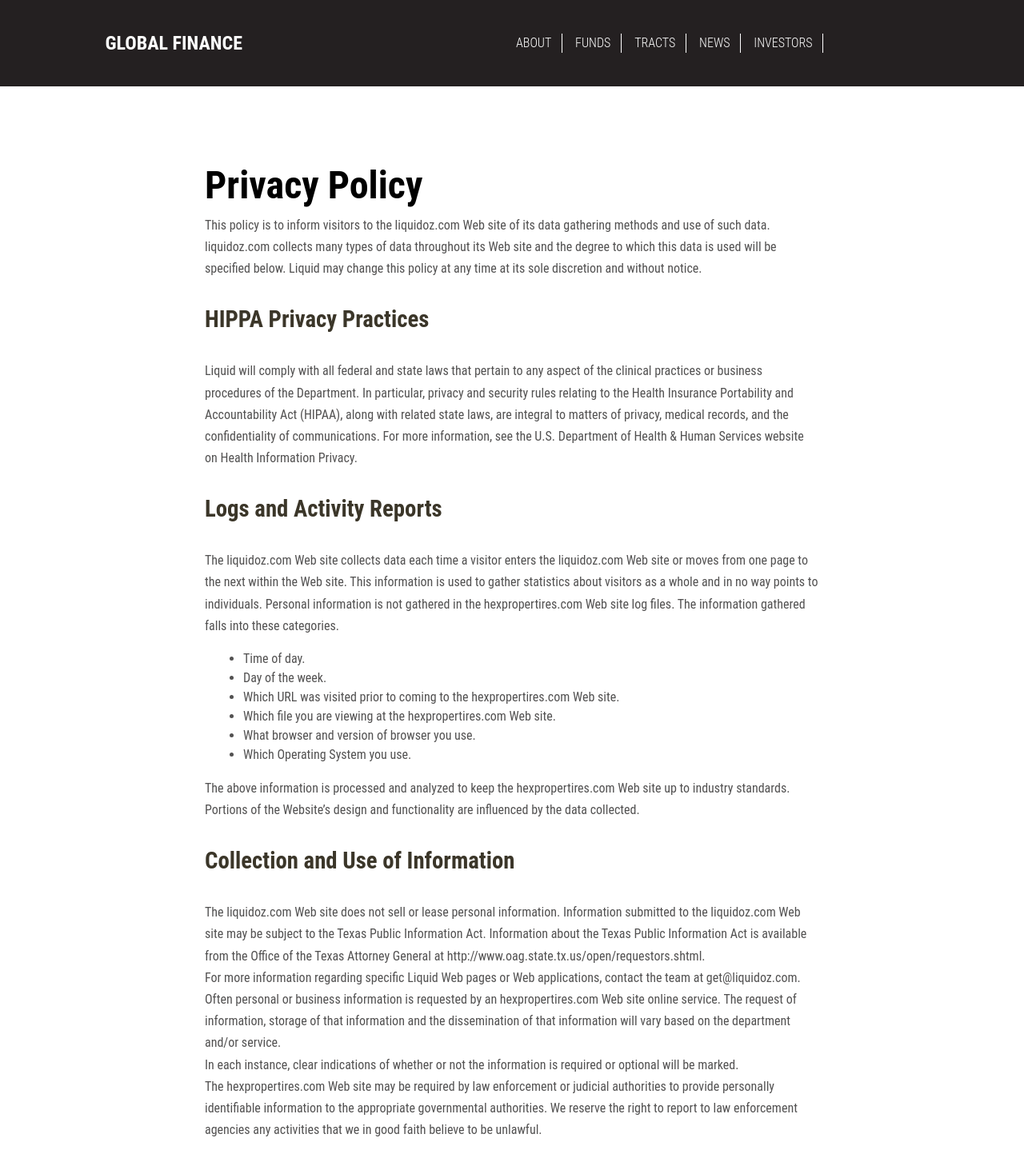
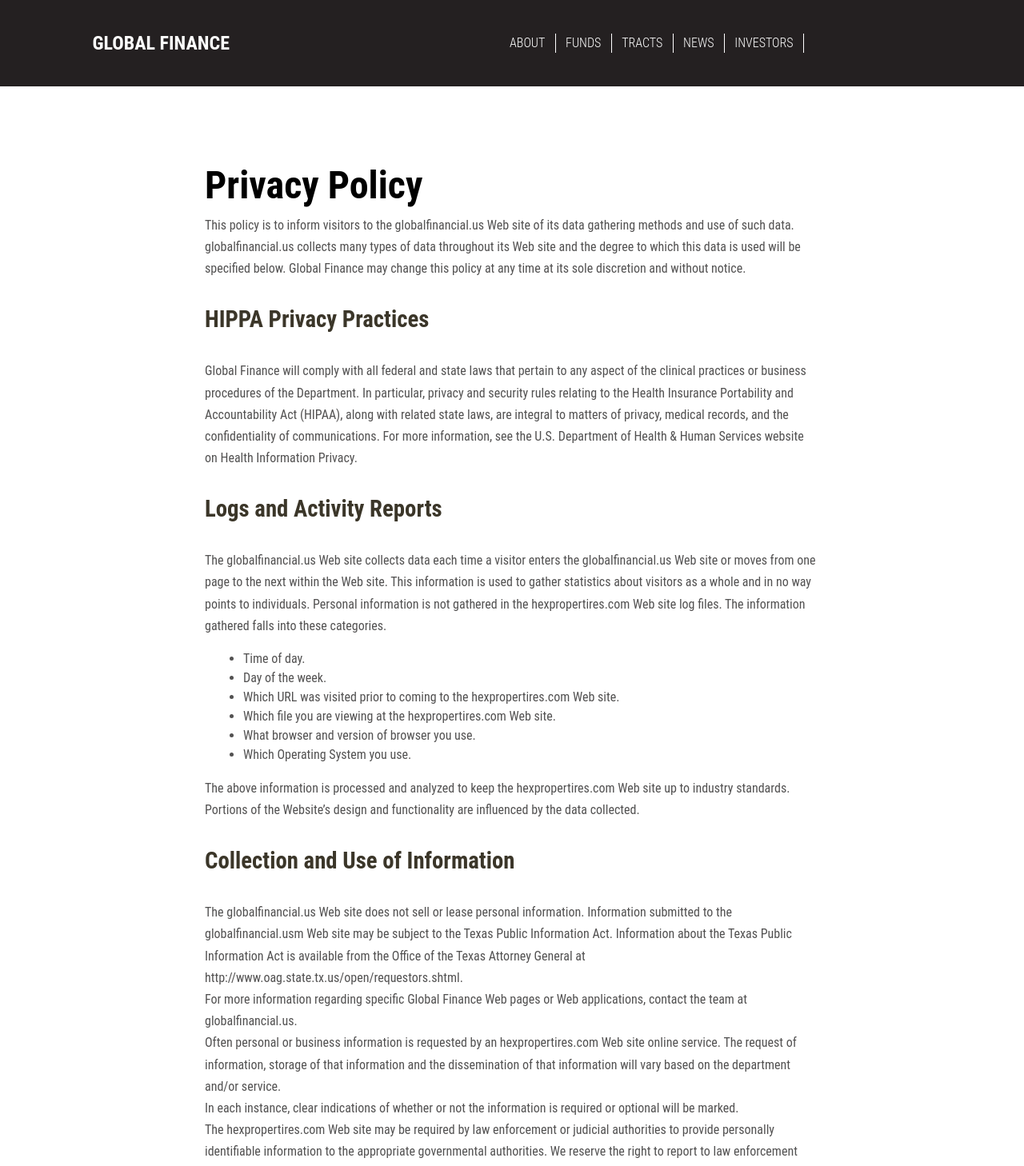
Before and after one commit to kelvin-omoh/Liquid, a React (Create React App) app: page /privacy-policy in a window 1280 px wide. Shown: the top 1458 px of the page at 80% size. Built offline with nearby package versions, Linux system fonts and the light colour scheme; no server answers; a web font is replaced by a local one.

Commit message:
made little changes

```diff
--- a/src/components/investorProspectus.css
+++ b/src/components/investorProspectus.css
@@ -24,7 +24,7 @@
     color: rgb(23, 23, 23);
 }
 .investor-prospectus-text  div input {
-    width: auto;
+    /* width: auto; */
     padding: 0.7em 3em 0.7em 0.5em;
     font-size: 2em;
     background-color: transparent;
--- a/src/components/navbar.css
+++ b/src/components/navbar.css
@@ -1,6 +1,7 @@
 .navbar {
     display: flex;
     justify-content: space-around;
+    width: 100%;
     background-color: rgb(36,32,33);
     /* padding: 0.5em; */
     color: white;
@@ -24,7 +25,7 @@
 
 .navbar a {
     text-decoration: none;
-    padding-left: 1em;
+    padding-left: em;
     color: white;
     align-self: center;
 }
--- a/src/components/navbar.js
+++ b/src/components/navbar.js
@@ -52,14 +52,15 @@
     return (
 
         <div className="navbar p-9 justify-center  relative  w-screen flex flex-col md:flex-row ">
-            <h1 className="text-[1.5em] pr-10 font-semibold r "><Link to='/'>GLOBAL FINANCE</Link></h1>
-            <div className="  text-white md:hidden absolute top-[2.5em] right-[8%]">
+
+            <h1 className=" text-[1.2em] md:text-[1.5em]   font-semibold  mr-8 "><Link to='/'>GLOBAL FINANCE</Link></h1>
+            <div className="  text-white  md:hidden absolute top-[2.5em] right-[8%]">
                 {hambugger===false ?
             <>
             <AiOutlineMenu onClick={toggle} size={30} className=" text-white"/>
             </>   :
             <>
-            <AiOutlineClose onClick={toggle} size={30} className=" text-white"/>
+            <AiOutlineClose onClick={toggle} size={30} className="  text-white"/>
             </>
 
             }
@@ -78,7 +79,7 @@
                 theme="light"
                 />
 
-            <ul className=" hidden md:flex   " >
+            <ul className=" hidden md:flex  gap-3  " >
                 <Link to='/about' ><li  id={pathname === '/about' && 'active'}>ABOUT</li></Link>
                 <Link to='/funds'><li id={pathname === '/funds' && 'active'} >FUNDS</li></Link>
                 <Link to='/tracts'><li id={pathname === '/tracts' && 'active'} >TRACTS</li></Link>
--- a/src/pages/Home.js
+++ b/src/pages/Home.js
@@ -23,12 +23,12 @@
     }
 
     return (
-        <div className="home-page">
+        <div className="home-page ">
 
             <div className='hero-container'>
                 <img src={heroImg}></img>
                 <div className='hero-texts flex flex-col gap-3 md:gap-6 '>
-                    <h1 className=''>GLOBAL FINANCE INVESTMENT</h1>
+                    <h1 className=' text-[1.9em] md:text-[2.8em]'>GLOBAL FINANCE INVESTMENT</h1>
                     <p>Diversified Opportunity Zone And Blockchain Funds</p>
                     <div className='hero-btn'>
                         <Link to='/funds'><button>Learn More</button></Link>
--- a/src/pages/Privacy-policy.js
+++ b/src/pages/Privacy-policy.js
@@ -1,14 +1,17 @@
+import { Link } from "react-router-dom"
+
+
 export default function PrivacyPolicy() {
     return (
         <div className="terms-and-privacy">
             <h1>Privacy Policy</h1>
-            <p>This policy is to inform visitors to the liquidoz.com Web site of its data gathering methods and use of such data. liquidoz.com&nbsp;collects many types of data throughout its Web site and the degree to which this data is used will be specified below. Liquid may change this policy at any time at its sole discretion and without notice.</p>
+            <p>This policy is to inform visitors to the <Link to="http://globalfinancial.us/">globalfinancial.us</Link>  Web site of its data gathering methods and use of such data. <Link to="http://globalfinancial.us/">globalfinancial.us</Link>&nbsp;collects many types of data throughout its Web site and the degree to which this data is used will be specified below. Global Finance may change this policy at any time at its sole discretion and without notice.</p>
 
             <h2>HIPPA Privacy Practices</h2>
-            <p>Liquid will comply with all federal and state laws that pertain to any aspect of the clinical practices or business procedures of the Department. In particular, privacy and security rules relating to the Health Insurance Portability and Accountability Act (HIPAA), along with related state laws, are integral to matters of privacy, medical records, and the confidentiality of communications. For more information, see the U.S. Department of Health &amp; Human Services website on Health Information Privacy.</p>
+            <p>Global Finance will comply with all federal and state laws that pertain to any aspect of the clinical practices or business procedures of the Department. In particular, privacy and security rules relating to the Health Insurance Portability and Accountability Act (HIPAA), along with related state laws, are integral to matters of privacy, medical records, and the confidentiality of communications. For more information, see the U.S. Department of Health &amp; Human Services website on Health Information Privacy.</p>
 
             <h2>Logs and Activity Reports</h2>
-            <p>The liquidoz.com&nbsp;Web site collects data each time a visitor enters the liquidoz.com&nbsp;Web site or moves from one page to the next within the Web site. This information is used to gather statistics about visitors as a whole and in no way points to individuals. Personal information is not gathered in the hexpropertires.com Web site log files. The information gathered falls into these categories.</p>
+            <p>The <Link to="http://globalfinancial.us/">globalfinancial.us</Link>&nbsp;Web site collects data each time a visitor enters the <Link to="http://globalfinancial.us/">globalfinancial.us</Link>&nbsp;Web site or moves from one page to the next within the Web site. This information is used to gather statistics about visitors as a whole and in no way points to individuals. Personal information is not gathered in the hexpropertires.com Web site log files. The information gathered falls into these categories.</p>
 
             <ul>
                 <li>Time of day.</li>
@@ -21,8 +24,8 @@
             <p>The above information is processed and analyzed to keep the hexpropertires.com Web site up to industry standards. Portions of the Website’s design and functionality are influenced by the data collected.</p>
 
             <h2>Collection and Use of Information</h2>
-            <p>The liquidoz.com&nbsp;Web site does not sell or lease personal information. Information submitted to the liquidoz.com&nbsp;Web site may be subject to the Texas Public Information Act. Information about the Texas Public Information Act is available from the Office of the Texas Attorney General at http://www.oag.state.tx.us/open/requestors.shtml.</p>
-            <p>For more information regarding specific Liquid Web pages or Web applications, contact the team at get@liquidoz.com.</p>
+            <p>The <Link to="http://globalfinancial.us/">globalfinancial.us</Link>&nbsp;Web site does not sell or lease personal information. Information submitted to the <Link to="http://globalfinancial.us/">globalfinancial.us</Link>m&nbsp;Web site may be subject to the Texas Public Information Act. Information about the Texas Public Information Act is available from the Office of the Texas Attorney General at http://www.oag.state.tx.us/open/requestors.shtml.</p>
+            <p>For more information regarding specific Global Finance Web pages or Web applications, contact the team at  <Link to="http://globalfinancial.us/">globalfinancial.us</Link>.</p>
             <p>Often personal or business information is requested by an hexpropertires.com Web site online service. The request of information, storage of that information and the dissemination of that information will vary based on the department and/or service.</p>
             <p>In each instance, clear indications of whether or not the information is required or optional will be marked.</p>
             <p>The hexpropertires.com Web site may be required by law enforcement or judicial authorities to provide personally identifiable information to the appropriate governmental authorities. We reserve the right to report to law enforcement agencies any activities that we in good faith believe to be unlawful.</p>
@@ -33,7 +36,7 @@
 
             <h2>Cookies</h2>
             <p>Cookies are small text files that are stored on the visitor’s hard drive in order to place certain information regarding the transaction. A session ID, along with time date and other information may be gathered. In order for the transaction to take place, cookies must be enabled by your browser.</p>
-            <p>The liquidoz.com&nbsp;Web site uses cookies in some of its online services. Visitors to the Web site will be informed of when and where these cookies are present.</p>
+            <p>The <Link to="http://globalfinancial.us/">globalfinancial.us</Link>&nbsp;Web site uses cookies in some of its online services. Visitors to the Web site will be informed of when and where these cookies are present.</p>
         </div>
 
     )
--- a/src/pages/Terms-of-service.js
+++ b/src/pages/Terms-of-service.js
@@ -1,5 +1,5 @@
+import { Link } from 'react-router-dom'
 import './Terms-and-privacy.css'
-
 export default function TermsOfService() {
     return (
         <div className="terms-and-privacy">
@@ -7,7 +7,7 @@
 
             <h3>AGREEMENT TO TERMS</h3>
 
-            <p>These Terms and Conditions constitute a legally binding agreement made between you, whether personally or on behalf of an entity (“you”) and Liquid QOZB II LLC (“we,” “us” or “our”), concerning your access to and use of the liquidoz.com website as well as any other media form, media channel, mobile website or mobile application related, linked, or otherwise connected thereto (collectively, the “Site”).</p>
+            <p>These Terms and Conditions constitute a legally binding agreement made between you, whether personally or on behalf of an entity (“you”) and Global Finance (“we,” “us” or “our”), concerning your access to and use of the <Link to="http://globalfinancial.us/">globalfinancial.us</Link> website as well as any other media form, media channel, mobile website or mobile application related, linked, or otherwise connected thereto (collectively, the “Site”).</p>
             <p>You agree that by accessing the Site, you have read, understood, and agree to be bound by all of these Terms and Conditions. If you do not agree with all of these Terms and Conditions, then you are expressly prohibited from using the Site and you must discontinue use immediately.</p>
             <p>Supplemental terms and conditions or documents that may be posted on the Site from time to time are hereby expressly incorporated herein by reference. We reserve the right, in our sole discretion, to make changes or modifications to these Terms and Conditions at any time and for any reason.</p>
             <p>We will alert you about any changes by updating the “Last updated” date of these Terms and Conditions, and you waive any right to receive specific notice of each such change.</p>
@@ -130,7 +130,7 @@
             <p>(4) in our sole discretion and without limitation, notice, or liability, to remove from the Site or otherwise disable all files and content that are excessive in size or are in any way burdensome to our systems;</p>
             <p>(5) otherwise manage the Site in a manner designed to protect our rights and property and to facilitate the proper functioning of the Site.</p>
             <p>PRIVACY POLICY</p>
-            <p>We care about data privacy and security. Please review our <a href="https://liquidoz.com/privacy-policy/">Privacy Policy</a>. By using the Site, you agree to be bound by our Privacy Policy, which is incorporated into these Terms and Conditions. Please be advised the Site is hosted in the United States.</p>
+            <p>We care about data privacy and security. Please review our <a href="https://globalfinancial.us/privacy-policy/">Privacy Policy</a>. By using the Site, you agree to be bound by our Privacy Policy, which is incorporated into these Terms and Conditions. Please be advised the Site is hosted in the United States.</p>
             <p>If you access the Site from the European Union, Asia, or any other region of the world with laws or other requirements governing personal data collection, use, or disclosure that differ from applicable laws in the United States, then through your continued use of the Site, you are transferring your data to the United States, and you expressly consent to have your data transferred to and processed in the United States.</p>
             <p>[Further, we do not knowingly accept, request, or solicit information from children or knowingly market to children. Therefore, in accordance with the U.S. Children’s Online Privacy Protection Act, if we receive actual knowledge that anyone under the age of 13 has provided personal information to us without the requisite and verifiable parental consent, we will delete that information from the Site as quickly as is reasonably practical.]</p>
 
@@ -250,9 +250,12 @@
             <p>You hereby waive any and all defenses you may have based on the electronic form of these Terms and Conditions and the lack of signing by the parties hereto to execute these Terms and Conditions.</p>
 
             <h3>CONTACT US</h3>
+            {/* Address: 1500 Pennsylvania Avenue, NW Washington, D.C. 20220 */}
 
+
+{/* (202) 871-3196 */}
             <p>In order to resolve a complaint regarding the Site or to receive further information regarding use of the Site, please contact us at:</p>
-            <p>Liquid QOZB II, LLC<br />P.O. Box 19045, Austin, TX, 78760-0945<br />(512) 877-7153<br />get@liquidoz.com</p>
+            <p><br />P.O. Box 1500 Pennsylvania Avenue, NW Washington, <br />(202) 871-3196<br />globalfinance8812@gmail.com</p>
 
         </div>
     )
--- a/src/pages/home.css
+++ b/src/pages/home.css
@@ -22,7 +22,7 @@
 .hero-texts > h1 {
     font-weight: 1;
     /* padding-bottom: 10px; */
-    font-size: clamp(3.3em, 3.7vw, 3.8em);
+    /* font-size: clamp(3.3em, 3.7vw, 3.8em); */
 }
 
 .hero-btn button {
```
Lines whose indentation alone changed are shown as unchanged.
